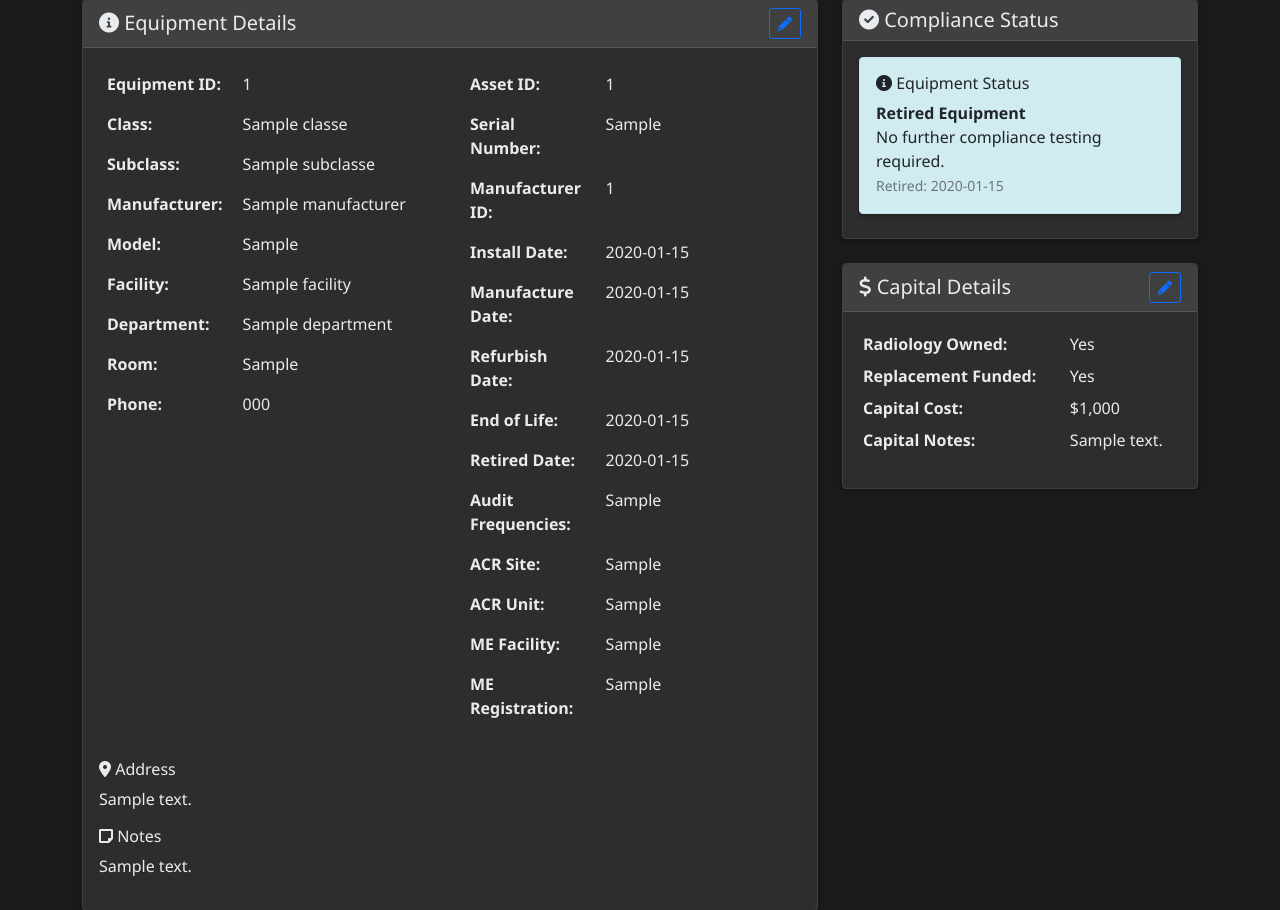
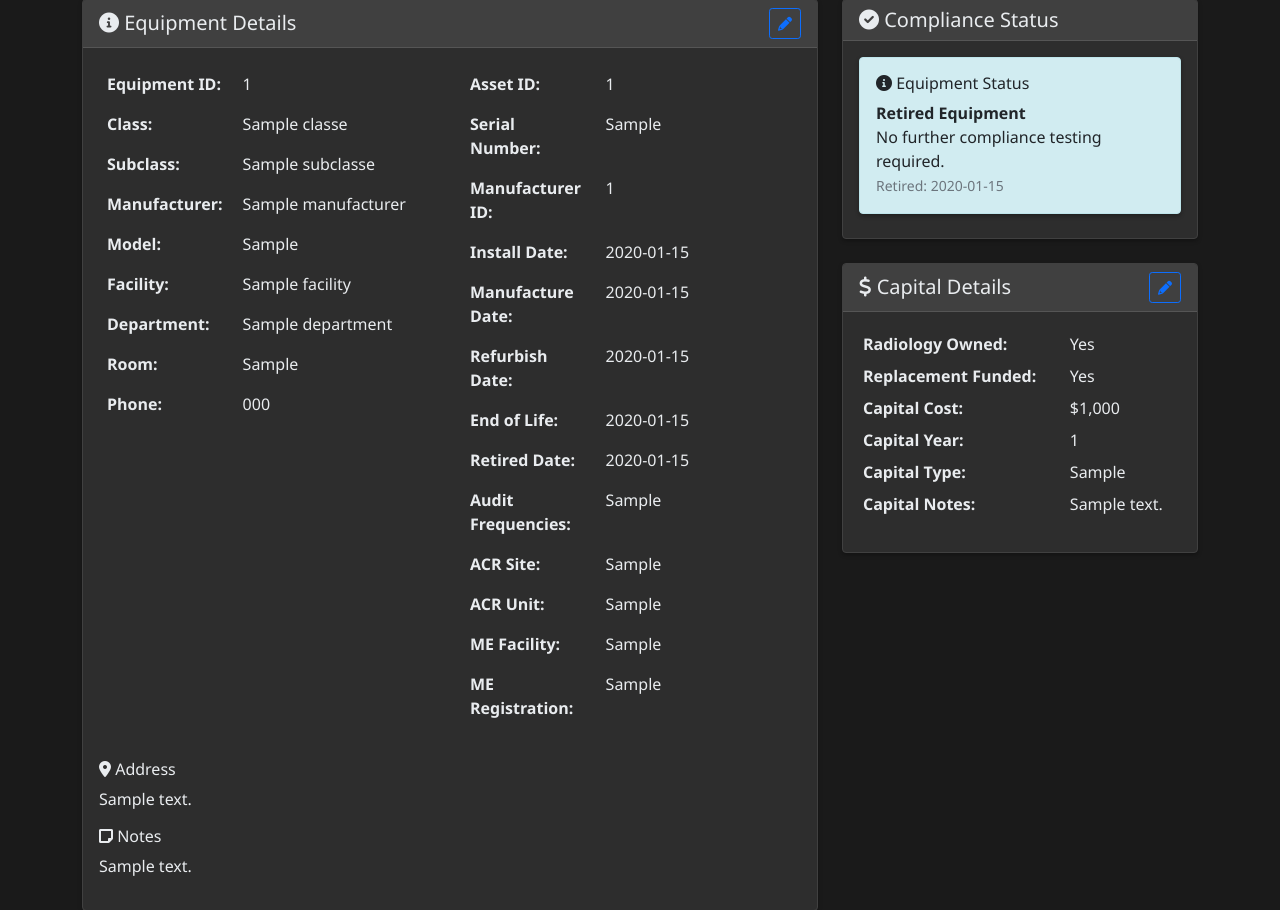
Before and after one commit to nickbevins/rems, a Flask app: page /equipment/1 in a window 1280 px wide. Shown: the part 169-1079 px from the top of the page. Run offline with Flask 3, Linux system fonts and the light colour scheme; a user stored in the database is signed in; tables that the repository leaves empty hold one stand-in row (values such as "Sample post"); parts of the project's set-up code (start-up, migrations or seed data) failed here and were passed over; some libraries are stand-ins or nearby versions.

Commit message:
Add capital year and type fields to equipment
Added two new fields to equipment:
- eq_capyr: Capital Year (4-digit year) - positioned between capital cost and capital notes
- eq_captype: Capital Type (Replacement or Upgrade) - defaults to Replacement

Changes:
- Added columns to Equipment model with migration function
- Updated EquipmentForm with validation (year range 1900-2100)
- Added fields to equipment detail view and edit form
- Updated export/import functionality for both equipment and capital planning pages
- Set all existing equipment to default 'Replacement' type via migration

🤖 Generated with [Claude Code](https://claude.com/claude-code)

Co-Authored-By: Claude <noreply@anthropic.com>

```diff
--- a/app.py
+++ b/app.py
@@ -114,6 +114,35 @@ def get_or_create_personnel(contact_id, contact_name, contact_email, role_name):
 
     return contact
 
+def check_and_migrate_db():
+    """Check database schema and apply migrations if needed"""
+    try:
+        with app.app_context():
+            inspector = db.inspect(db.engine)
+
+            # Check if eq_capyr and eq_captype columns exist in equipment table
+            if inspector.has_table('equipment'):
+                equipment_columns = [col['name'] for col in inspector.get_columns('equipment')]
+
+                if 'eq_capyr' not in equipment_columns:
+                    print("Adding eq_capyr column to equipment table...")
+                    with db.engine.connect() as conn:
+                        conn.execute(db.text("ALTER TABLE equipment ADD COLUMN eq_capyr INTEGER"))
+                        conn.commit()
+                    print("Successfully added eq_capyr column")
+
+                if 'eq_captype' not in equipment_columns:
+                    print("Adding eq_captype column to equipment table...")
+                    with db.engine.connect() as conn:
+                        conn.execute(db.text("ALTER TABLE equipment ADD COLUMN eq_captype VARCHAR(20) DEFAULT 'Replacement'"))
+                        # Set all existing equipment to 'Replacement' type
+                        conn.execute(db.text("UPDATE equipment SET eq_captype = 'Replacement' WHERE eq_captype IS NULL"))
+                        conn.commit()
+                    print("Successfully added eq_captype column")
+
+    except Exception as e:
+        print(f"Error during database migration: {e}")
+
 # Initialize database tables
 def init_db():
     """Initialize database tables if they don't exist"""
@@ -121,6 +150,8 @@ def init_db():
         with app.app_context():
             db.create_all()
             print("Database tables created successfully")
+            # Run migrations after creating tables
+            check_and_migrate_db()
     except Exception as e:
         print(f"Error creating database tables: {e}")
 
@@ -198,6 +229,8 @@ class Equipment(db.Model):
     eq_capcat = db.Column(db.Integer)  # Capital Category ID
     eq_capcst = db.Column(db.Integer)  # Capital Cost (in thousands)
     eq_capecst = db.Column(db.Integer)  # Estimated Capital Cost from subclass (in thousands)
+    eq_capyr = db.Column(db.Integer)  # Capital Year (4-digit year)
+    eq_captype = db.Column(db.String(20), default='Replacement')  # Capital Type: Replacement or Upgrade
     eq_capnote = db.Column(db.String(140))  # Capital notes (max 140 chars)
 
     # Notes
@@ -707,6 +740,11 @@ class EquipmentForm(FlaskForm):
         ('3', 'Category 3')
     ], validators=[Optional()], coerce=lambda x: int(x) if x and x != '' else None)
     eq_capcst = IntegerField('Capital Cost (thousands $)', validators=[Optional()])
+    eq_capyr = IntegerField('Capital Year', validators=[Optional(), NumberRange(min=1900, max=2100, message='Must be a 4-digit year')])
+    eq_captype = SelectField('Capital Type', choices=[
+        ('Replacement', 'Replacement'),
+        ('Upgrade', 'Upgrade')
+    ], validators=[Optional()], default='Replacement')
     eq_capnote = StringField('Capital Notes', validators=[Optional(), Length(max=140)])
     eq_notes = TextAreaField('Notes', validators=[Optional()])
 
@@ -2446,7 +2484,7 @@ def export_equipment():
         'contact_id', 'contact_person', 'contact_email', 'supervisor_id', 'supervisor', 'supervisor_email', 'physician_id', 'physician', 'physician_email',
         'eq_assetid', 'eq_sn', 'eq_mefac', 'eq_mereg', 'eq_mefacreg', 'eq_manid',
         'eq_mandt', 'eq_rfrbdt', 'eq_instdt', 'eq_eoldate', 'eq_eeoldate', 'eq_retdate', 'eq_retired', 'eq_planned',
-        'eq_physcov', 'eq_auditfreq', 'eq_acrsite', 'eq_acrunit', 'eq_radcap', 'eq_capfund', 'eq_capcst', 'eq_capecst', 'eq_capcat', 'eq_capnote', 'eq_notes'
+        'eq_physcov', 'eq_auditfreq', 'eq_acrsite', 'eq_acrunit', 'eq_radcap', 'eq_capfund', 'eq_capcst', 'eq_capecst', 'eq_capyr', 'eq_captype', 'eq_capcat', 'eq_capnote', 'eq_notes'
     ]
     writer.writerow(headers)
 
@@ -2487,6 +2525,8 @@ def export_equipment():
             eq.eq_capfund if eq.eq_capfund is not None else '',
             eq.eq_capcst or '',
             eq.get_estimated_cost() or '',
+            eq.eq_capyr or '',
+            eq.eq_captype or '',
             eq.get_capital_category().name if eq.get_capital_category() else '',
             eq.eq_capnote or '',
             eq.eq_notes or ''
@@ -2968,7 +3008,7 @@ def import_data():
                                 equipment.eq_auditfreq = 'Annual - TJC'  # Default
 
                     # Handle integers (eq_capcat and eq_capecst are calculated dynamically, not stored)
-                    int_fields = ['eq_radcap', 'eq_capfund', 'eq_capcst']
+                    int_fields = ['eq_radcap', 'eq_capfund', 'eq_capcst', 'eq_capyr']
                     for field in int_fields:
                         val = row.get(field)
                         if pd.isna(val) or val == '' or (isinstance(val, str) and val.strip() == ''):
@@ -2983,6 +3023,18 @@ def import_data():
 
                     equipment.eq_acrsite = row.get('eq_acrsite')
                     equipment.eq_acrunit = row.get('eq_acrunit')
+
+                    # Handle capital type
+                    captype_val = row.get('eq_captype')
+                    if pd.notna(captype_val) and captype_val != '':
+                        captype_str = str(captype_val).strip()
+                        if captype_str in ['Replacement', 'Upgrade']:
+                            equipment.eq_captype = captype_str
+                        else:
+                            equipment.eq_captype = 'Replacement'  # Default
+                    else:
+                        equipment.eq_captype = 'Replacement'  # Default
+
                     equipment.eq_capnote = row.get('eq_capnote')
                     equipment.eq_notes = row.get('eq_notes')
 
--- a/templates/equipment_detail.html
+++ b/templates/equipment_detail.html
@@ -294,6 +294,18 @@
                                     {% endif %}
                                 </td>
                             </tr>
+                            {% if equipment.eq_capyr %}
+                            <tr>
+                                <th>Capital Year:</th>
+                                <td>{{ equipment.eq_capyr }}</td>
+                            </tr>
+                            {% endif %}
+                            {% if equipment.eq_captype %}
+                            <tr>
+                                <th>Capital Type:</th>
+                                <td>{{ equipment.eq_captype }}</td>
+                            </tr>
+                            {% endif %}
                             {% if equipment.eq_capnote %}
                             <tr>
                                 <th>Capital Notes:</th>
@@ -966,6 +978,18 @@ function generateCapitalDetailsForm(eq) {
                 <small class="form-text text-muted">Capital category will be automatically assigned based on cost</small>
             </div>
             <div class="mb-3">
+                <label class="form-label">Capital Year</label>
+                <input type="number" class="form-control" name="eq_capyr" min="1900" max="2100" value="${eq.eq_capyr || ''}">
+                <small class="form-text text-muted">4-digit year</small>
+            </div>
+            <div class="mb-3">
+                <label class="form-label">Capital Type</label>
+                <select class="form-control" name="eq_captype">
+                    <option value="Replacement" ${eq.eq_captype === 'Replacement' || !eq.eq_captype ? 'selected' : ''}>Replacement</option>
+                    <option value="Upgrade" ${eq.eq_captype === 'Upgrade' ? 'selected' : ''}>Upgrade</option>
+                </select>
+            </div>
+            <div class="mb-3">
                 <label class="form-label">Capital Notes</label>
                 <input type="text" class="form-control" name="eq_capnote" maxlength="140" value="${eq.eq_capnote || ''}">
                 <small class="form-text text-muted">Maximum 140 characters</small>
```
